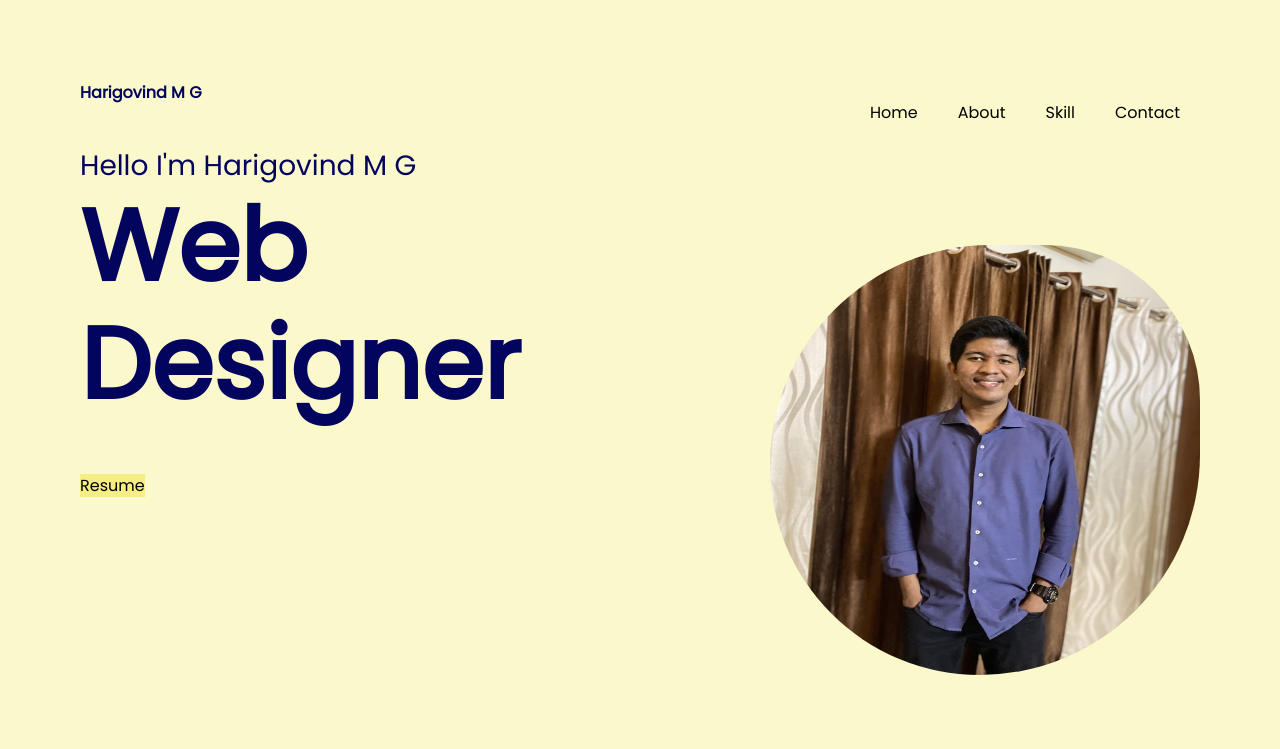
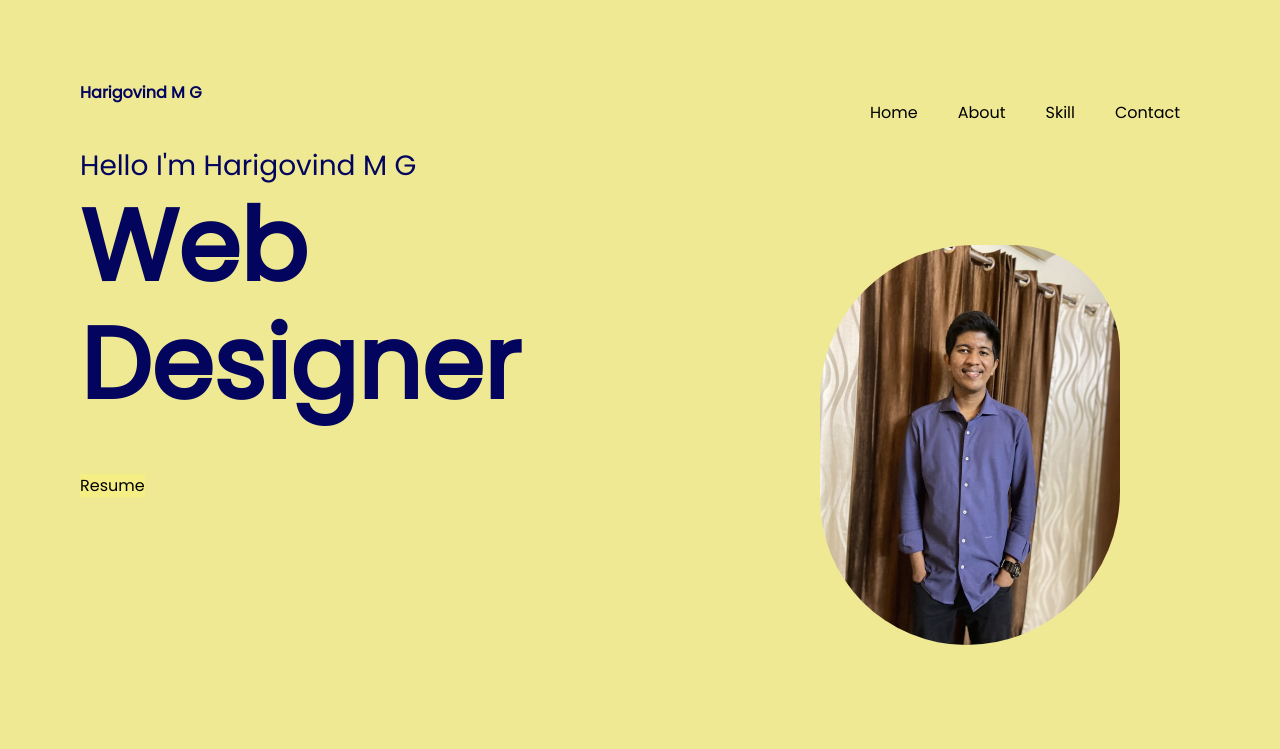
Before and after one commit to HarigovindM-G/Personal-website-TinkerHub, a plain HTML site: page index.html in a window 1280 px wide. Shown: the top 749 px of the page. Drawn offline with Linux system fonts and the light colour scheme.

Commit message:
Update style.css

```diff
--- a/style.css
+++ b/style.css
@@ -4,7 +4,7 @@
 }
 body{
     font-family: 'Poppins';
-    background-color:#FBF8CC;
+    background-color:#efe993;
     padding: 80px;
 }
 
@@ -81,7 +81,7 @@ body{
 }
 .skill_box{
     margin-left: 20px;
-    margin-right: 30px;
+    margin-right: 70px;
     text-align: center;
 
 }
@@ -92,10 +92,15 @@ body{
 .contact_right{
     margin-left: 50px;
 }
+
+.rightsection{
+    margin-top: 100px;
+}
 .profile{
     border-radius: 364px 256px 364px 346px;
-    width: 430px;
-    height: 430px;
-    margin-top: 100px;
+    height: 400px;
+    width: 300px;
+    margin-top: 1000x;
+    margin-right: 80px;
 
 }
```
